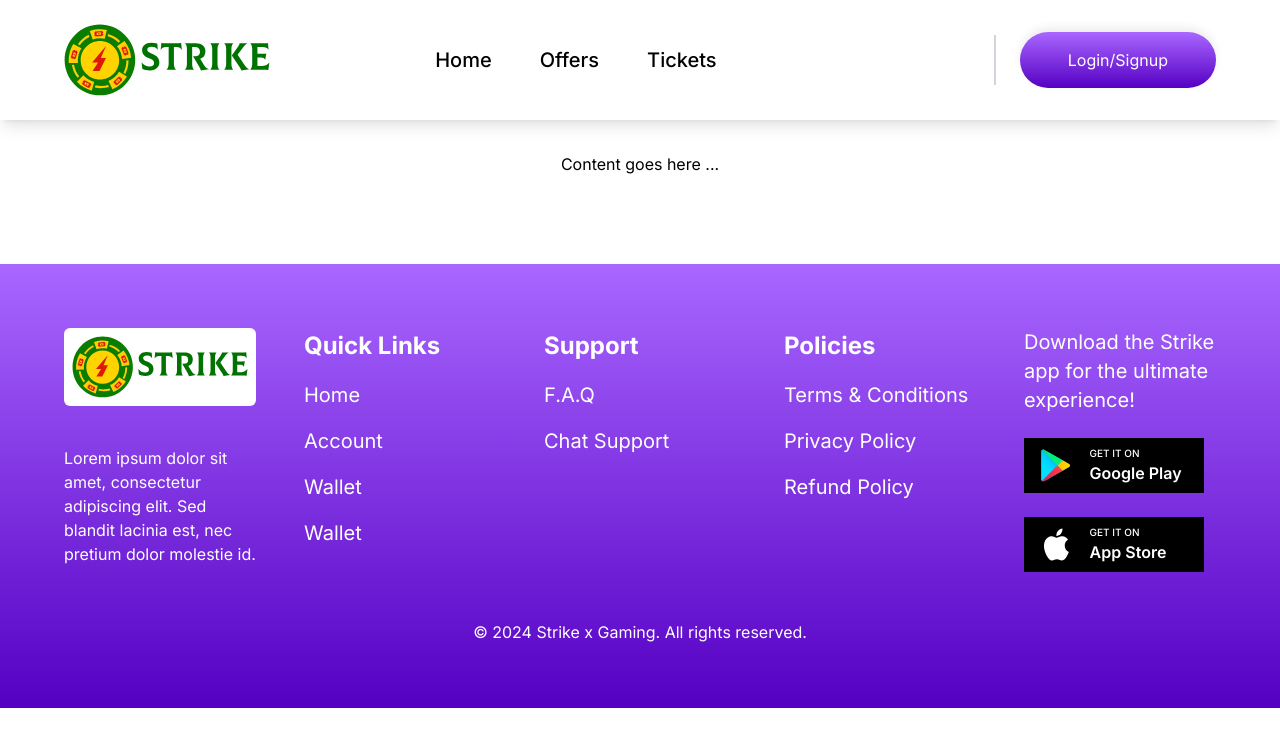
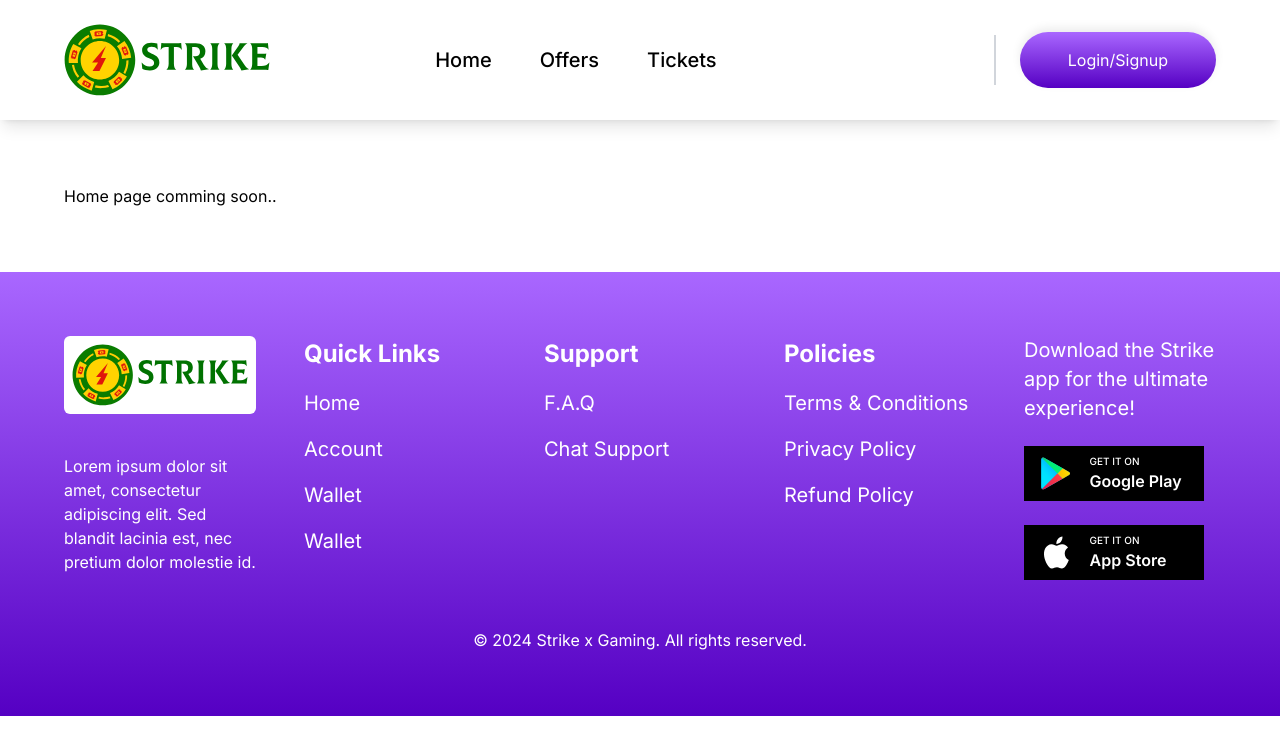
Before and after one commit to winstinct/Strike_User_Website, a React (Vite) app: page / in a window 1280 px wide. Shown: the top 754 px of the page. Built offline with nearby package versions, Linux system fonts and the light colour scheme; some icons are missing.

Commit message:
made changes in layout page

```diff
--- a/src/layouts/MainLayout.jsx
+++ b/src/layouts/MainLayout.jsx
@@ -5,12 +5,11 @@ import { Outlet, useLocation } from 'react-router-dom'
 
 export default function MainLayout() {
   const {pathname} = useLocation();
-  console.log('Current Location===> ', pathname)
   return (
     <div>
       <Header/>
-      <div className='my-[2rem] text-center h-[5rem]'>
-        <h1>Content goes here ...</h1>
+      <div>
+        <Outlet/>
       </div>
       {pathname === "/login" || pathname === "/signup" ? "" : <Footer/>}
     </div>
```
